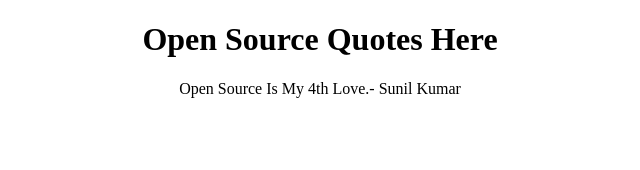
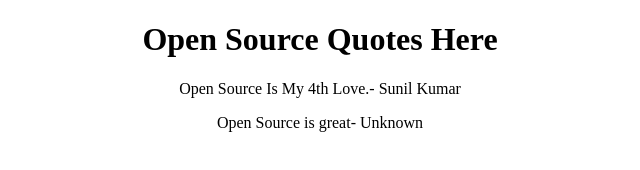
Before and after one commit to TharVid/Open-Source-Quote, a plain HTML site: page index.html in a window 1280 px wide. Shown: the whole page, without its empty margins (320-960 px from the left). Drawn offline with Linux system fonts and the light colour scheme.

Commit message:
Quote Added

```diff
--- a/index.html
+++ b/index.html
@@ -7,6 +7,8 @@
 <div align="center">
 <h1>Open Source Quotes Here</h1>
 <p>Open Source Is My 4th Love.- Sunil Kumar</p>
+<p>Open Source is great- Unknown</p>
+
 </div>
 
 </body>
```
